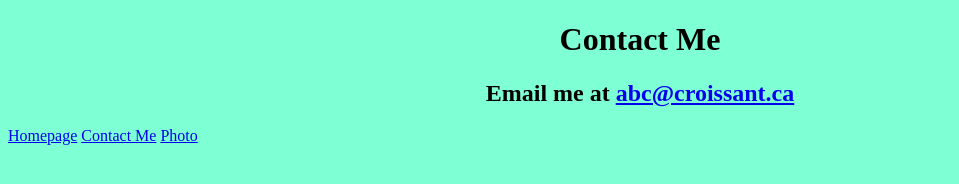
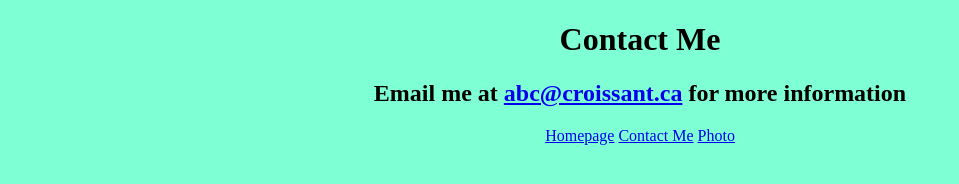
Before and after one commit to elek24/Croissant, a plain HTML site: page contact.html in a window 1280 px wide. Shown: the whole page, without its empty margins (0-959 px from the left). Drawn offline with Linux system fonts and the light colour scheme.

Commit message:
updated contact.html photo.html and css

```diff
--- a/contact.html
+++ b/contact.html
@@ -9,9 +9,14 @@
   </head>
   <body>
     <h1>Contact Me</h1>
-    <h2>Email me at <a href="mailto:abc@croissant.ca">abc@croissant.ca</a></h2>
-    <a href="index.html">Homepage</a>
-    <a href="contact.html">Contact Me</a>
-    <a href="photo.html">Photo</a>
+    <h2>
+      Email me at <a href="mailto:abc@croissant.ca">abc@croissant.ca</a> for
+      more information
+    </h2>
+    <div class="links">
+      <a href="index.html">Homepage</a>
+      <a href="contact.html">Contact Me</a>
+      <a href="photo.html">Photo</a>
+    </div>
   </body>
 </html>
--- a/style.css
+++ b/style.css
@@ -1,8 +1,11 @@
 body {
-    background-color: aquamarine;
+  background-color: aquamarine;
 }
 
-h1, h2 {
-    text-align: center;
-
+h1,
+h2 {
+  text-align: center;
 }
+.links {
+  text-align: center;
+}
```
Also changed, not shown: photo.html (+5 -3 lines).
